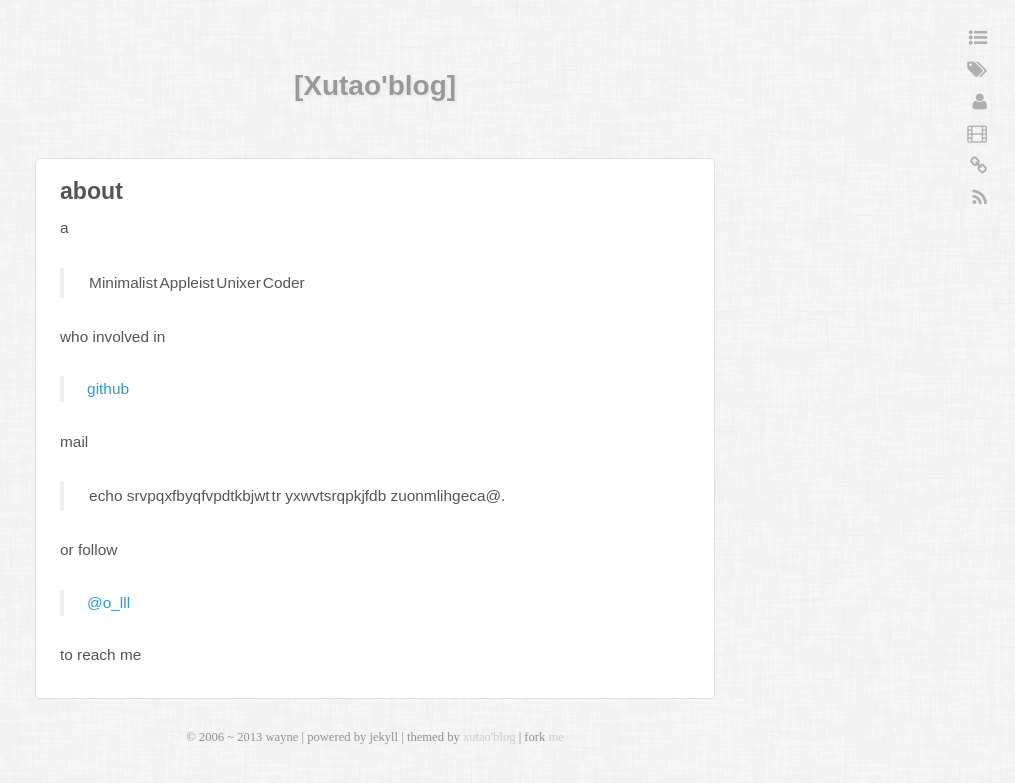
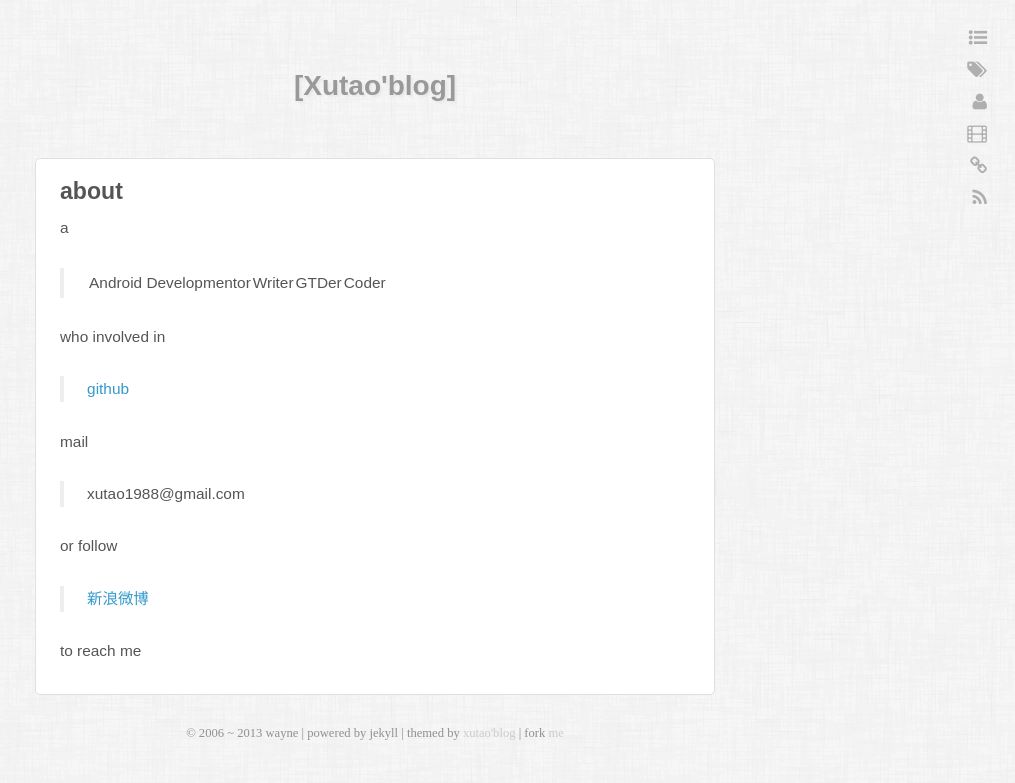
Before and after one commit to xutao1988/xutao1988.github.com, a Jekyll site: the page built from about.markdown, in a window 1280 px wide. Shown: the top 783 px of the page, without its empty margins (265-1280 px from the left). Built offline with Jekyll 4.4.1, drawn with Linux system fonts in a browser that asks for light colours; some web fonts are replaced; Markdown is read by kramdown in place of the engine named in the settings.

Commit message:
modify about page.

```diff
--- a/about.markdown
+++ b/about.markdown
@@ -5,18 +5,18 @@ layout: page
 
 a
 
-> Minimalist | Appleist | Unixer | Coder
+> Android Developmentor | Writer | GTDer | Coder
 
 who involved in
 
-> [github](https://github.com/waynezhang)
+> [github](https://github.com/xutao1988/)
 
 mail
 
-> echo srvpqxfbyqfvpdtkbjwt | tr yxwvtsrqpkjfdb zuonmlihgeca@.
+> xutao1988@gmail.com
 
 or follow
 
-> [@o_lll](https://twitter.com/#!/o_lll)
+> [新浪微博](http://weibo.com/scfd)
 
 to reach me
```
Also changed, not shown: 1 other file.
